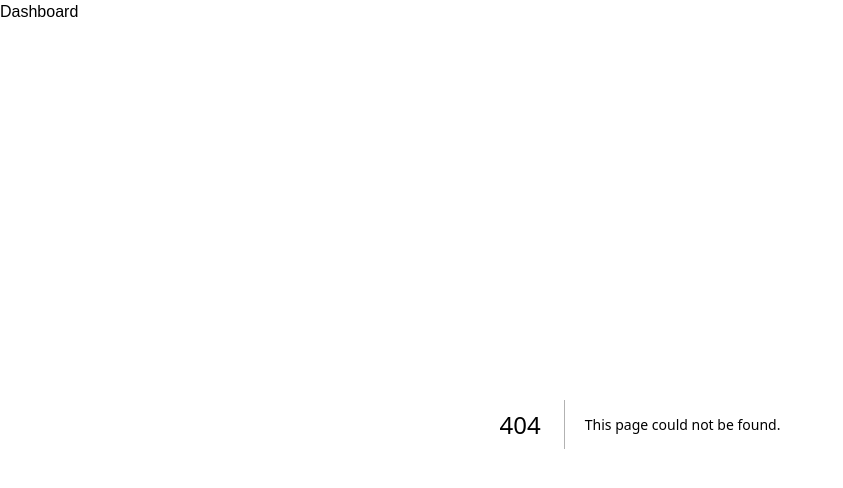
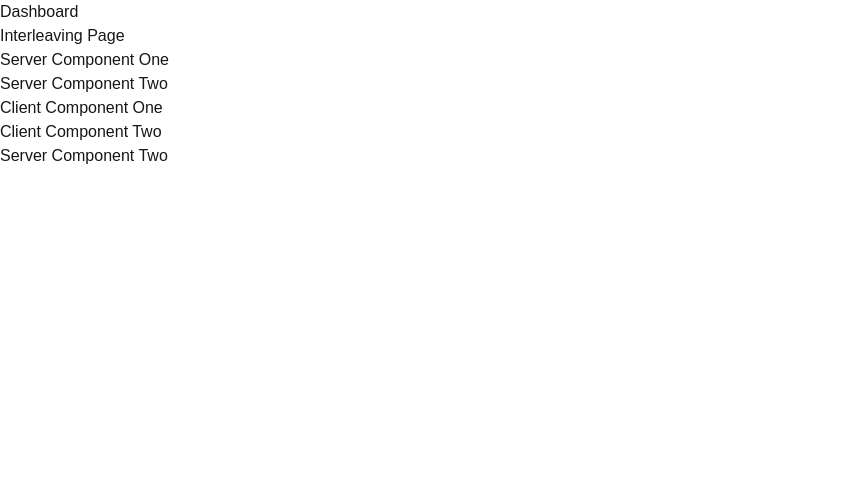
Before and after one commit to Team-Bro-buggers-C211010/NextJs-Work-Place, a Next.js app in the folder all-about-rendering/: page /interleaving in a window 1280 px wide. Before the commit this address had no page. Shown: the top 488 px of the page, without its empty margins (0-843 px from the left). Built offline with nearby package versions, Linux system fonts and the light colour scheme.

Commit message:
interleaving between server and client

```diff
--- /dev/null
+++ b/all-about-rendering/src/app/interleaving/page.tsx
@@ -0,0 +1,15 @@
+import { ClientComponentOne } from "@/components/client-component-one";
+import { ServerComponentOne } from "@/components/server-component-one";
+import { ServerComponentTwo } from "@/components/server-component-two";
+
+export default function InterleavingPage() {
+  return (
+    <>
+      <h1>Interleaving Page</h1>
+      <ServerComponentOne />
+      <ClientComponentOne>
+        <ServerComponentTwo />
+      </ClientComponentOne>
+    </>
+  );
+}
--- /dev/null
+++ b/all-about-rendering/src/components/client-component-one.tsx
@@ -0,0 +1,20 @@
+"use client";
+
+import { useState } from "react";
+import { ClientComponentTwo } from "./client-component-two";
+
+export const ClientComponentOne = ({ children }: {children: React.ReactNode}) => {
+  const [name, setName] = useState("Client Component One");
+  return (
+    <>
+      <h1>Client Component One</h1>
+      <ClientComponentTwo />
+
+      {/* Inner client component it is not allowed to access server component */}
+      {/* <ServerComponentTwo /> */}
+
+      {/* Render children, which can be server components */}
+      {children}
+    </>
+  );
+};
--- /dev/null
+++ b/all-about-rendering/src/components/client-component-two.tsx
@@ -0,0 +1,8 @@
+"use client";
+
+import { useState } from "react";
+
+export const ClientComponentTwo = () => {
+  const [name, setName] = useState("Client Component Two");
+  return <h1>Client Component Two</h1>;
+};
--- /dev/null
+++ b/all-about-rendering/src/components/server-component-one.tsx
@@ -0,0 +1,12 @@
+import fs from "fs";
+import { ServerComponentTwo } from "./server-component-two";
+export const ServerComponentOne = () => {
+  fs.readFileSync("src/components/server-component-one.tsx", "utf-8");
+  return (
+    <>
+      <h1>Server Component One</h1>
+      <ServerComponentTwo />
+      {/* <ClientComponentOne /> */}
+    </>
+  );
+};
--- /dev/null
+++ b/all-about-rendering/src/components/server-component-two.tsx
@@ -0,0 +1,5 @@
+import fs from "fs";
+export const ServerComponentTwo = () => {
+  fs.readFileSync("src/components/server-component-two.tsx", "utf-8");
+  return <h1>Server Component Two</h1>;
+};
```
